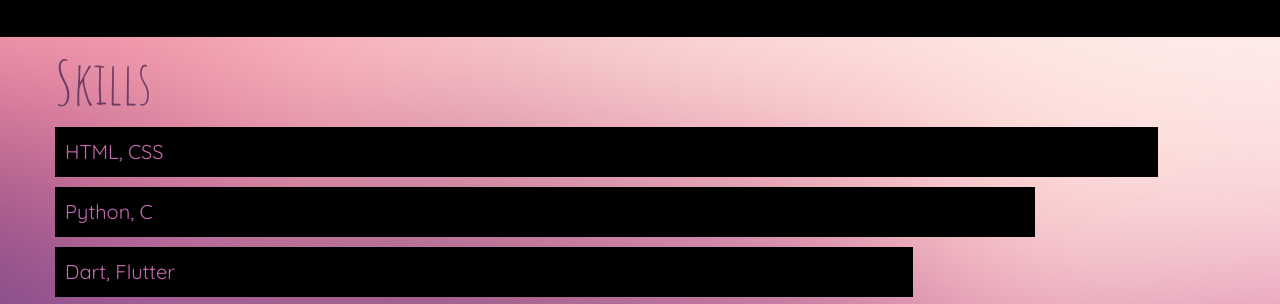
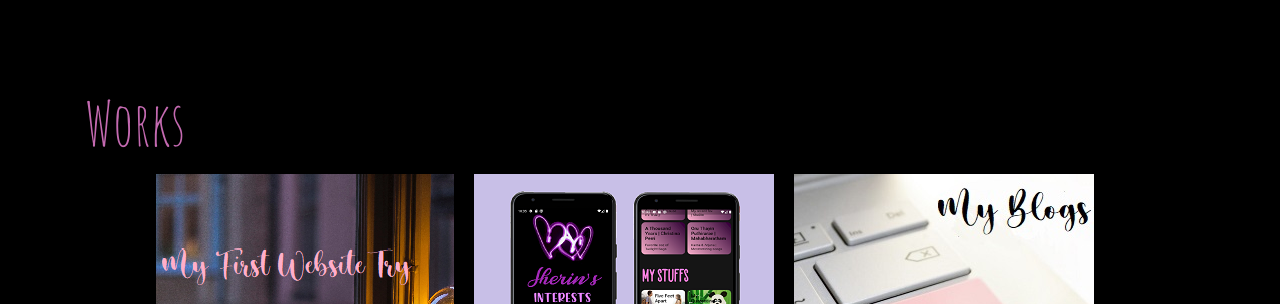
Before and after one commit to Sherin-Sneha/Sherin-Sneha-Portfolio, a plain HTML site: page index.html in a window 1280 px wide. Shown: the part 1349-1653 px from the top of the page. Drawn offline with nearby package versions, Linux system fonts and the light colour scheme; a script that the page names is missing; a web font is replaced by a local one.

Commit message:
Update index.html

```diff
--- a/index.html
+++ b/index.html
@@ -100,9 +100,8 @@
 </section>
 <!-- about sec ends-->
 
-<!--
   <!-- skills start -->
-<section id="skills" class="skills d-flex">
+  <!-- <section id="skills" class="skills d-flex">
       <article class="skills">
       <div class="skills t-4">Skills</div>
         <div class="t-6">
@@ -130,9 +129,8 @@
           <p>RASA<span></span><span class="skills"></span></p>
       </div>
     </article>
-</section>
+  </section> -->
 <!-- skills end -->
--->
 
 <!-- Works starts-->
 <section id="works">
```
Lines whose indentation alone changed are shown as unchanged.
